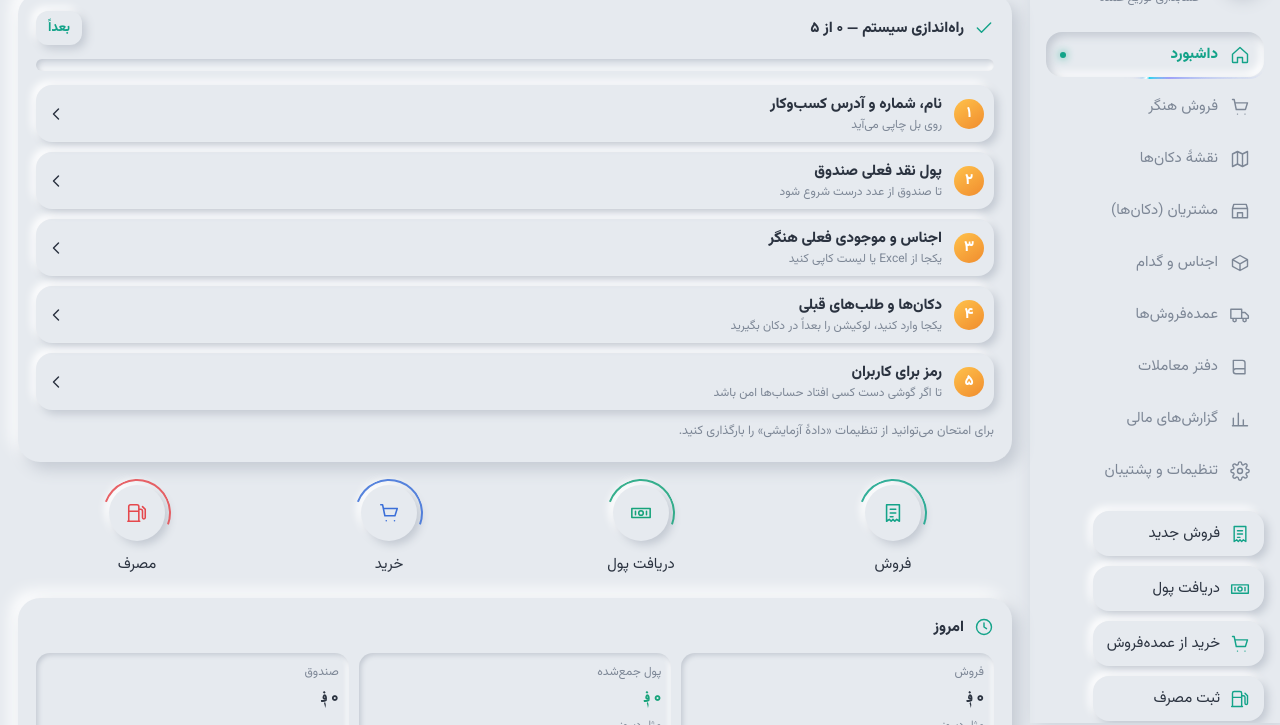
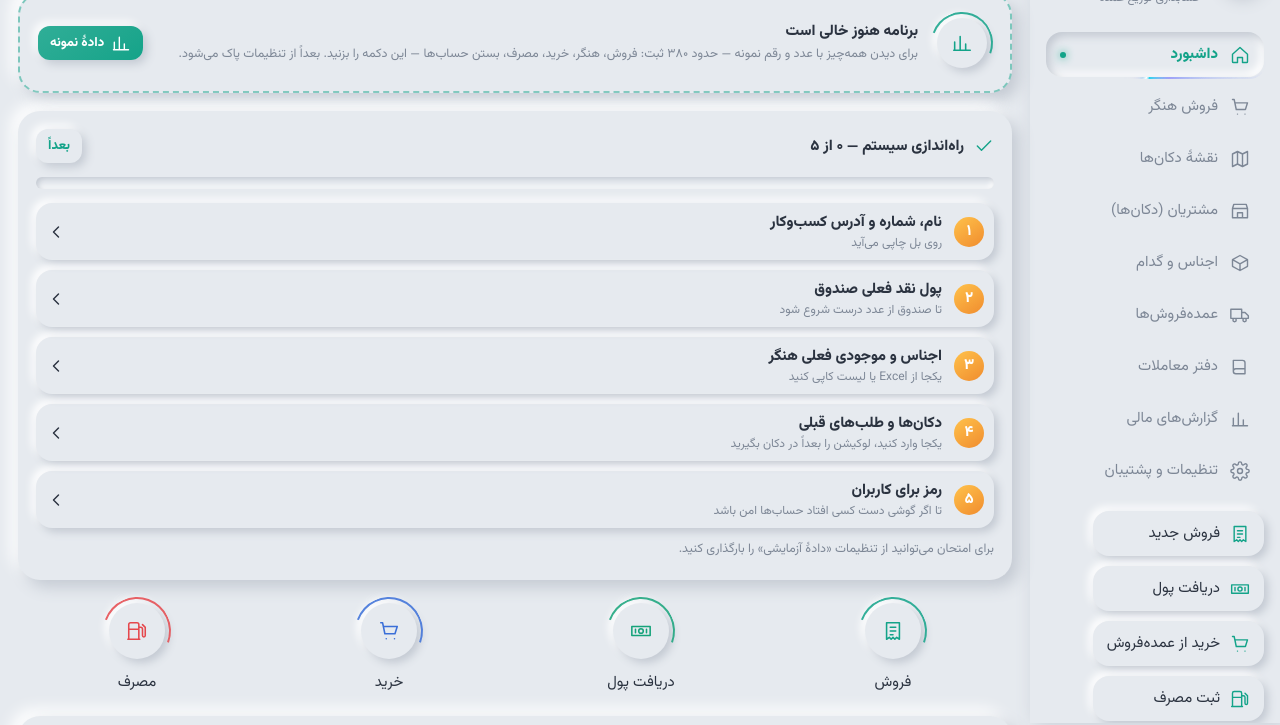
Before and after one commit to alijojo2122joon-jpg/Ibrahimi-Accounting-, a plain HTML site: page index.html in a window 1280 px wide. Shown: the part 77-802 px from the top of the page. Drawn offline with nearby package versions, Linux system fonts and the light colour scheme.

Commit message:
v9.14: sample-data button on empty dashboard and counter
Co-Authored-By: Claude Opus 5.5 <noreply@anthropic.com>
Claude-Session: https://claude.ai/code/session_011uyzGvsqSjyih9aY6Z4yig

```diff
--- a/index.html
+++ b/index.html
@@ -561,7 +561,7 @@ body.mopen #snack{bottom:auto;top:16px;transform:translate(-50%,-20px)}body.mope
 <script id="engine">
 'use strict';
 const LS = 'ebrahimi_acc_v1';
-const VERSION = '9.13';
+const VERSION = '9.14';
 
 /* ---- Chart of accounts (کدینگ حساب‌ها) ----
    nature: A=asset (debit), L=liability (credit), E=equity (credit), E-=contra equity (debit),
@@ -1134,7 +1134,7 @@ function viewDash(){
  ${(()=>{ const t=DB.settings.truck; if(!t||!(t.log||[]).length) return ''; const km=Math.max(...t.log.map(l=>num(l.km))), o=t.log.filter(l=>l.oil).sort((a,b)=>num(b.km)-num(a.km))[0]; if(!o) return ''; const left=num(o.km)+(num(t.oilEvery)||5000)-km; return left<=300?`<div class="card banner" onclick="go('truck')" style="cursor:pointer"><div class="ic" style="--c:#f08c2e">${I('gear')}</div><div style="flex:1"><b>${left<=0?'وقت تعویض روغن موتر رسیده':'تعویض روغن موتر: '+fm(left)+' کیلومتر مانده'}</b></div></div>`:''; })()}
  ${can('settings')&&DB.txns.length>20&&daysBetween(monthStart(),today())<7&&!(DB.settings.lockDate&&DB.settings.lockDate>=addDays(monthStart(),-1))?`<div class="card banner" style="cursor:pointer" onclick="monthClose()"><div class="ic" style="--c:#3b6fd8">${I('lock')}</div><div style="flex:1"><b>ماه نو شد — حساب ماه قبل را ببندید</b><div class="hint">۶ قدم کوتاه: شمارش صندوق و هنگر، گزارش، بکاپ و قفل</div></div>${I('chev')}</div>`:''}
  ${typeof deferredInstall!=='undefined'&&deferredInstall?`<div class="card banner"><div class="ic" style="--c:#13a389">${I('in')}</div><div style="flex:1"><b>اپ را روی گوشی نصب کنید</b><div class="hint">مثل یک برنامه باز می‌شود و بدون انترنت هم کار می‌کند.</div></div><button class="btn sm" onclick="installApp()">نصب</button></div>`:''}
- ${setupCard()}
+ ${demoCard()}${setupCard()}
  <div class="qrow dashq">${[['receipt','#13a389','فروش','saleForm()'],['cash','#16a37a','دریافت پول','receiptForm()'],['cart','#3b6fd8','خرید','purchaseForm()'],['fuel','#e5484d','مصرف','expenseForm()']].map(q=>`<button class="qa" onclick="${q[3]}"><div class="ic" style="--c:${q[1]}">${I(q[0])}</div><span>${q[2]}</span></button>`).join('')}</div>
  ${myGoalCard()}
  <div class="card"><h3>${I('clock')} امروز</h3>
@@ -2190,7 +2190,7 @@ function viewCounter(){ const c=C(), sale=CT.mode==='sale', q=CT.q.trim().toLowe
  let ps=DB.products.filter(p=>!p.deleted&&(!CT.cat||p.cat===CT.cat)&&(!q||[p.name,p.code,p.cat].join(' ').toLowerCase().includes(q)));
  ps.sort((a,b)=>(fq[b.id]||0)-(fq[a.id]||0)||a.name.localeCompare(b.name,'fa')); const more=ps.length-60; ps=ps.slice(0,60);
  const inC=pid=>CT.cart.filter(i=>i.pid===pid).reduce((s,i)=>s+num(i.qty),0);
- return `<div class="ctop">
+ return demoCard()+`<div class="ctop">
   <div class="seg ctseg"><button class="${sale?'on':''}" onclick="ctMode('sale')">${I('receipt')} فروش</button><button class="${sale?'':'on'}" onclick="ctMode('in')">${I('in')} ورود جنس به هنگر</button></div>
   <div class="mu ctwho">${I('user')} ثبت‌کننده: <b>${esc(META.user)}</b></div></div>
  <div class="card ctcard"><input class="in" id="ctq" placeholder="جستجوی جنس… (نام یا کد)" value="${esc(CT.q)}" oninput="CT.q=this.value;ctGrid()" autocomplete="off">
@@ -2394,6 +2394,10 @@ const SFX_MONEY=new Set(['sale','receipt','purchase','payment','sreturn','pretur
  const o=window.save; if(typeof o==='function') window.save=function(kind,rec){ const fresh=kind==='txn'&&rec&&!rec.id&&!rec.void; const r=o.apply(this,arguments);
   if(fresh&&performance.now()-SFXU<4000){ SFXU=0; const n=SFX_EXP.has(rec.type)?'exp':SFX_MONEY.has(rec.type)?'money':null; if(n) setTimeout(()=>sfx(n),70); } return r; };
 })();
+
+/* empty app → offer sample data right where you look */
+function demoCard(){ if(DB.txns.length||!can('settings')) return '';
+ return `<div class="card banner" style="border:2px dashed color-mix(in srgb,var(--g2) 50%,transparent)"><div class="ic" style="--c:#13a389">${I('chart')}</div><div style="flex:1"><b>برنامه هنوز خالی است</b><div class="hint">برای دیدن همه‌چیز با عدد و رقم نمونه — حدود ۳۸۰ ثبت: فروش، هنگر، خرید، مصرف، بستن حساب‌ها — این دکمه را بزنید. بعداً از تنظیمات پاک می‌شود.</div></div><button class="btn sm" onclick="loadDemo()">${I('chart')} دادهٔ نمونه</button></div>`; }
 
 /* ---------- text size ---------- */
 function applyFont(){ const z={lg:1.12,xl:1.25}[META.font]||1; document.body.style.zoom=z===1?'':z; }
--- a/sw.js
+++ b/sw.js
@@ -1,5 +1,5 @@
 /* Ibrahimi Accounting — offline service worker */
-const VER = 'ia-v9.13';
+const VER = 'ia-v9.14';
 const SHELL = ['./', './index.html', './manifest.json', './icons/icon-192.png', './icons/icon-512.png', './icons/icon.svg'];
 const RUNTIME = 'ia-runtime';
 const TILES = 'ia-tiles';
```
